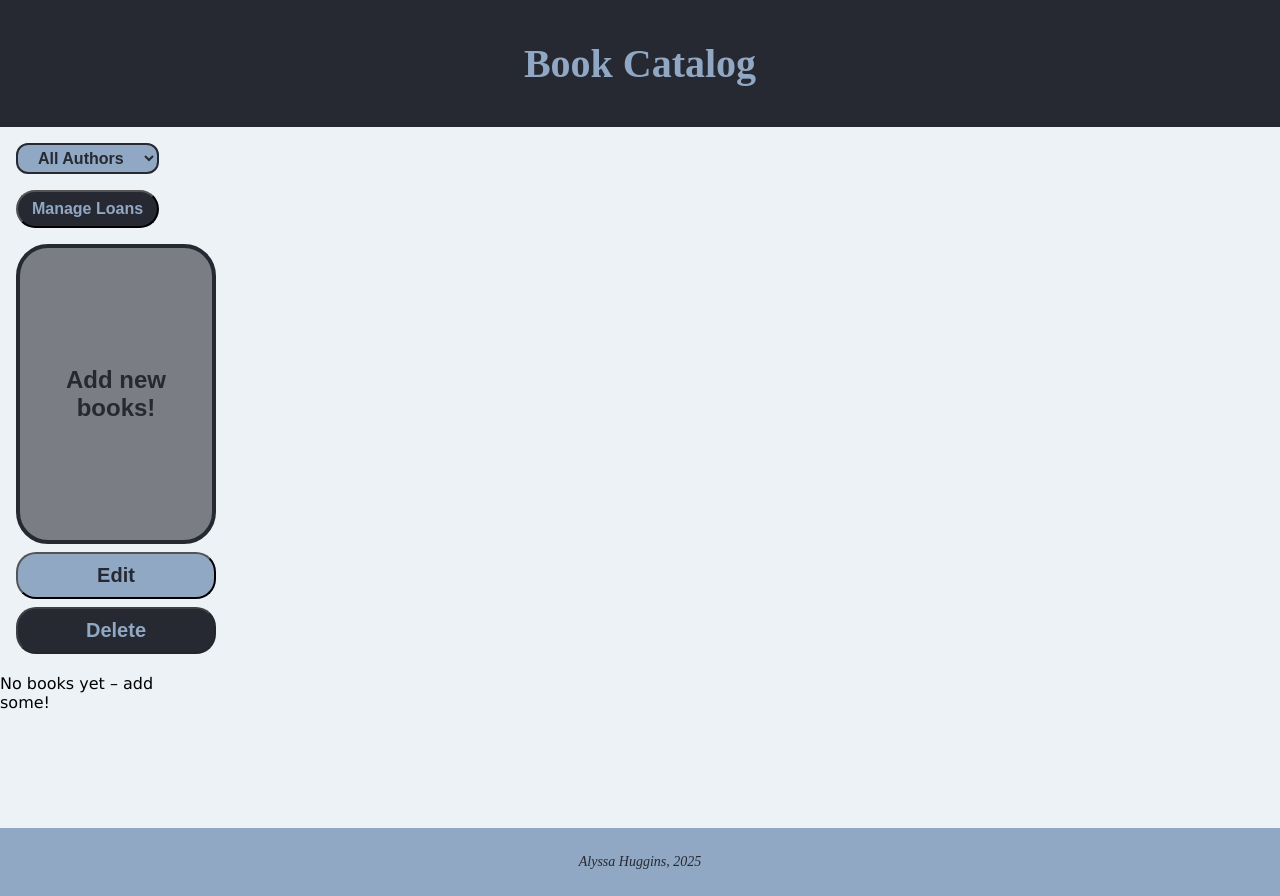
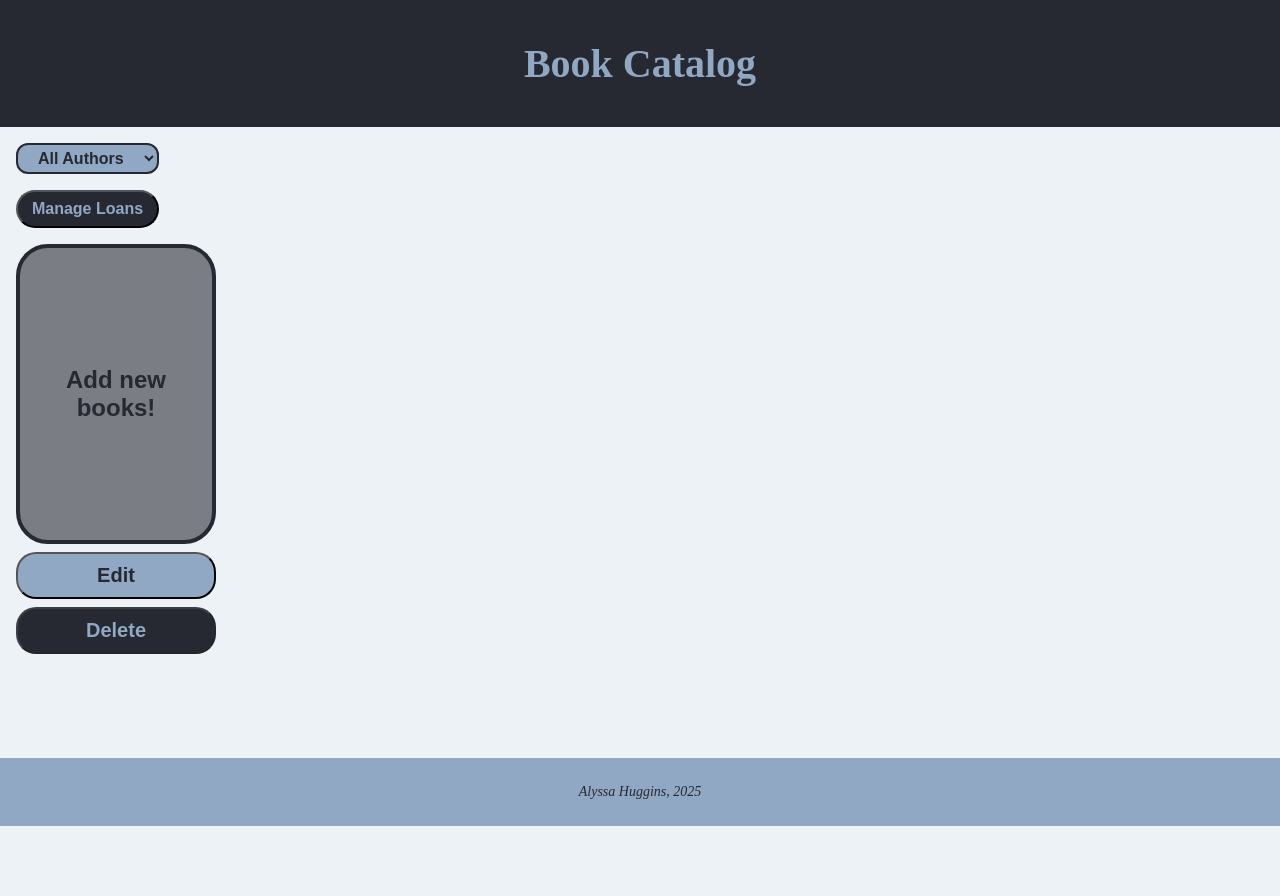
Before and after one commit to AlyssaHug/Catalog06, a React (Vite) app: page / in a window 1280 px wide. After the commit the page ends 826 px from the top, so only its background shows below. Built offline with nearby package versions, Linux system fonts and the light colour scheme.

Commit message:
remove empty page message

```diff
--- a/src/App.jsx
+++ b/src/App.jsx
@@ -116,11 +116,6 @@ function App() {
                                     />
                                 ))}
                             </div>
-                            {displayedBooks.length === 0 && (
-                                <p className='empty'>
-                                    No books yet – add some!
-                                </p>
-                            )}
                         </div>
                     </>
                 )}
```
